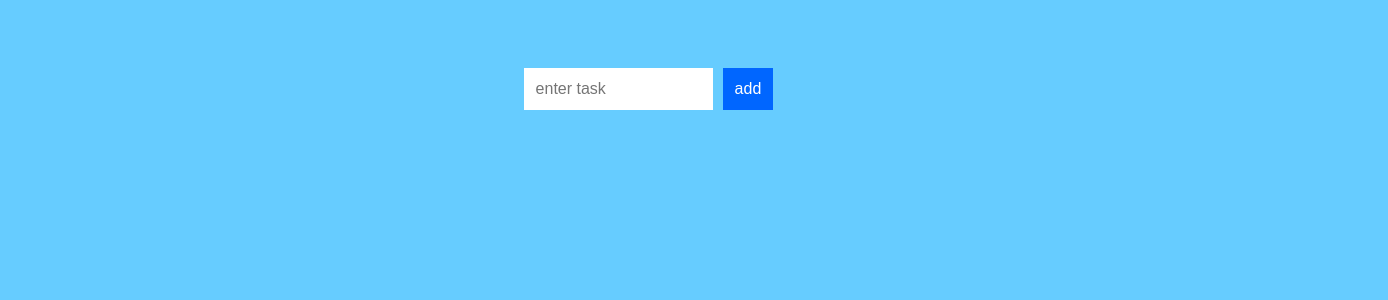
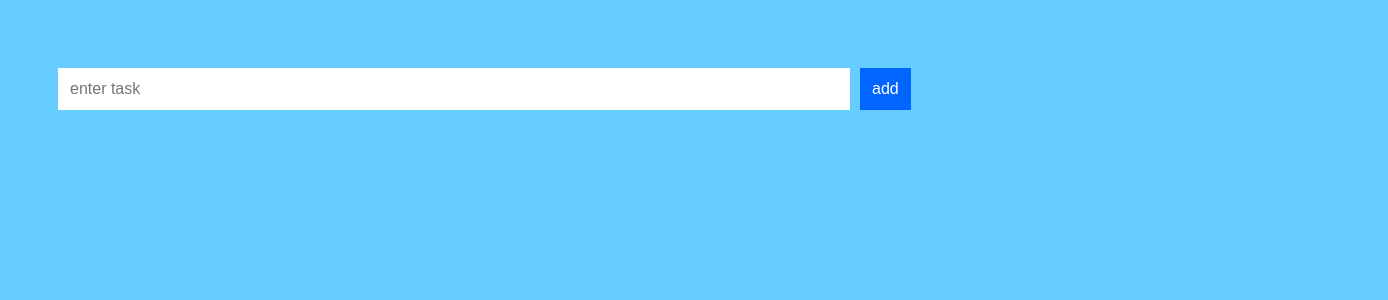
Before and after one commit to ShallyBanh/TodoList, a React (Create React App) app in the folder todolist-app/: page / in a window 1280 px wide. Shown: the top 300 px of the page, 1388 px wide, since content can reach past the window. Built offline with nearby package versions, Linux system fonts and the light colour scheme.

Commit message:
fixed styling on input box

```diff
--- a/todolist-app/src/index.css
+++ b/todolist-app/src/index.css
@@ -1,17 +1,15 @@
 body {
   padding: 50px;
   background-color: #66CCFF;
+  width: 100%;
   font-family: sans-serif;
-}
-.todoListMain{
-  margin-left: 40%;
 }
 
 .todoListMain .header input {
   padding: 10px;
   font-size: 16px;
   border: 2px solid #FFF;
-  width: 165px;
+  width: 60%;
 }
 .todoListMain .header button {
   padding: 10px;
@@ -30,7 +28,7 @@ body {
 .todoListMain .theList {
   list-style: none;
   padding-left: 0;
-  width: 250px;
+  width: 60%;
 }
 .todoListMain .theList li {
   color: #333;
```
Also changed, not shown: 1 other file (tests, documents, lock files or other folders).
